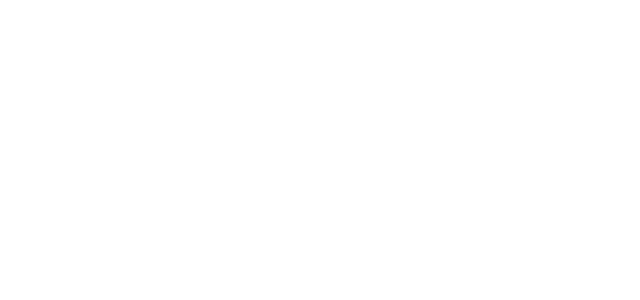
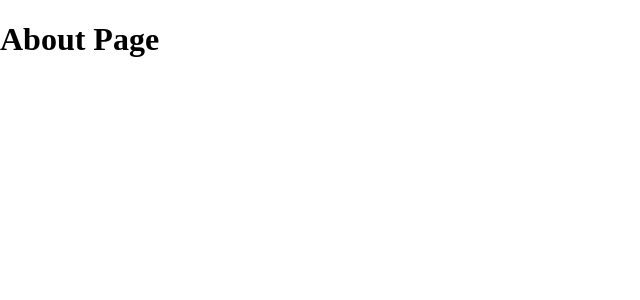
Before and after one commit to SGM-dev/van-life, a React (Vite) app: page /about in a window 1280 px wide. Before the commit this address had no page. Shown: the top 300 px of the page, without its empty margins (0-640 px from the left). Built offline with nearby package versions, Linux system fonts and the light colour scheme.

Commit message:
Add About component to the Routes

```diff
--- /dev/null
+++ b/src/About.jsx
@@ -0,0 +1,5 @@
+function About() {
+  return <h1>About Page</h1>;
+}
+
+export default About;
--- a/src/main.jsx
+++ b/src/main.jsx
@@ -1,6 +1,7 @@
 import React from "react";
 import ReactDOM from "react-dom/client";
 import App from "./App.jsx";
+import About from "./About.jsx";
 import "./index.css";
 import { BrowserRouter, Routes, Route } from "react-router-dom";
 
@@ -9,6 +10,7 @@
     <BrowserRouter>
       <Routes>
         <Route path="/" element={<App />} />
+        <Route path="/about" element={<About />} />
       </Routes>
     </BrowserRouter>
   </React.StrictMode>
```
